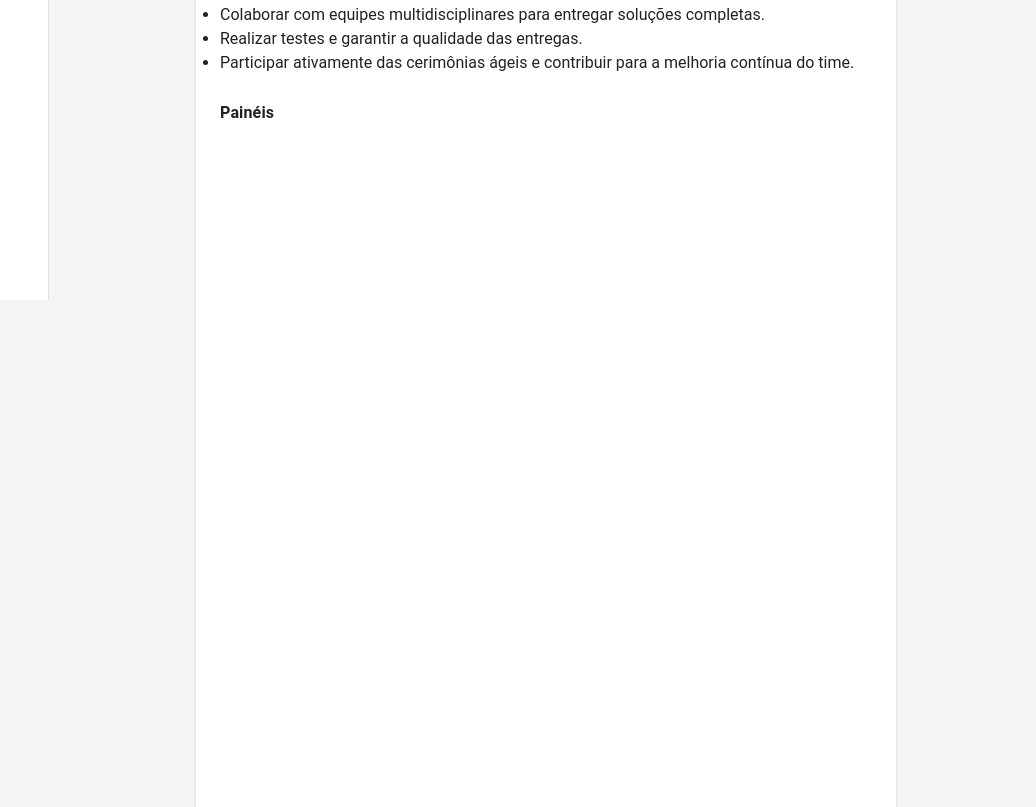
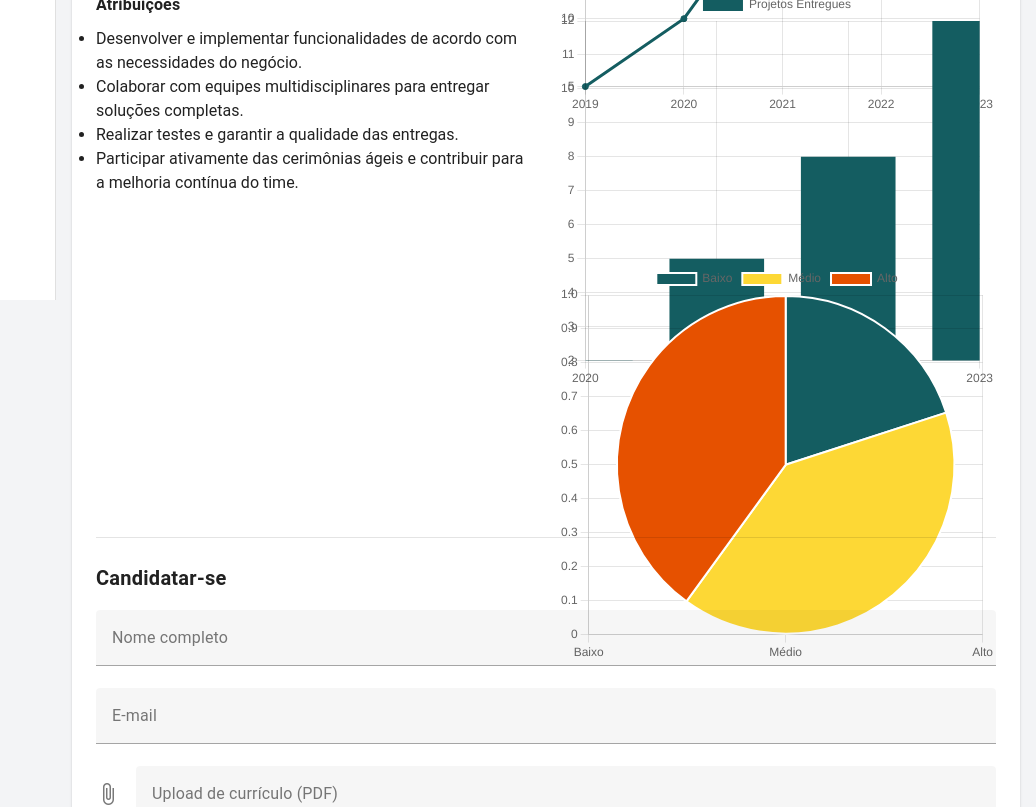
Before and after one commit to rebgois/oportunidades-falavinha, a Vue app: page /vagas/1 in a window 1280 px wide. Before the commit this address had no page. Shown: the part 500-1307 px from the top of the page, without its empty margins (244-1280 px from the left). Built offline with nearby package versions, Linux system fonts and the light colour scheme.

Commit message:
Ajustar referencia de formulario

```diff
--- a/src/components/JobDashboards.vue
+++ b/src/components/JobDashboards.vue
@@ -1,43 +1,22 @@
 <template>
   <div>
     <div class="chart-container">
-      <Line :data="growthData" :options="options" />
+      <Line :chart-data="growthData" :chart-options="options" />
     </div>
     <div class="chart-container mt-6">
-      <Bar :data="projectsData" :options="options" />
+      <Bar :chart-data="projectsData" :chart-options="options" />
     </div>
     <div class="chart-container mt-6">
-      <Pie :data="impactData" :options="options" />
+      <Pie :chart-data="impactData" :chart-options="options" />
     </div>
   </div>
 </template>
 
 <script setup>
 import { Line, Bar, Pie } from 'vue-chartjs'
-import {
-  Chart as ChartJS,
-  Title,
-  Tooltip,
-  Legend,
-  LineElement,
-  BarElement,
-  ArcElement,
-  CategoryScale,
-  LinearScale,
-  PointElement
-} from 'chart.js'
+import { Chart as ChartJS, registerables } from 'chart.js'
 
-ChartJS.register(
-  Title,
-  Tooltip,
-  Legend,
-  LineElement,
-  BarElement,
-  ArcElement,
-  CategoryScale,
-  LinearScale,
-  PointElement
-)
+ChartJS.register(...registerables)
 
 const options = {
   responsive: true,
--- a/src/views/JobDetail.vue
+++ b/src/views/JobDetail.vue
@@ -1,6 +1,6 @@
 <template>
     <Layout>
-      <v-card class="mx-auto my-8 pa-6" max-width="700">
+      <v-card class="mx-auto my-8 pa-6" max-width="1000">
         <v-card-title class="text-h5 font-weight-bold">
           {{ vaga.cargo }} • {{ vaga.nivel }}
         </v-card-title>
@@ -10,6 +10,8 @@
 
         <v-divider class="mb-4"/>
 
+        <v-row>
+          <v-col cols="12" md="6">
             <section class="mb-6">
               <h3 class="text-subtitle-1 font-weight-bold mb-2">Descrição</h3>
               <p>{{ vaga.descricao }}</p>
@@ -28,16 +30,20 @@
                 <li v-for="(a, i) in vaga.atribuicoes" :key="i">{{ a }}</li>
               </ul>
             </section>
+          </v-col>
 
+          <v-col cols="12" md="6">
             <section class="mb-6">
               <h3 class="text-subtitle-1 font-weight-bold mb-2">Painéis</h3>
               <JobDashboards />
             </section>
+          </v-col>
+        </v-row>
 
         <v-divider class="mb-6"/>
 
         <h3 class="text-h6 font-weight-bold mb-4">Candidatar-se</h3>
-        <v-form @submit.prevent="enviarCandidatura" ref="form">
+        <v-form @submit.prevent="enviarCandidatura" ref="formRef">
           <v-text-field
             v-model="form.nome"
             label="Nome completo"
```
Lines whose indentation alone changed are shown as unchanged.
